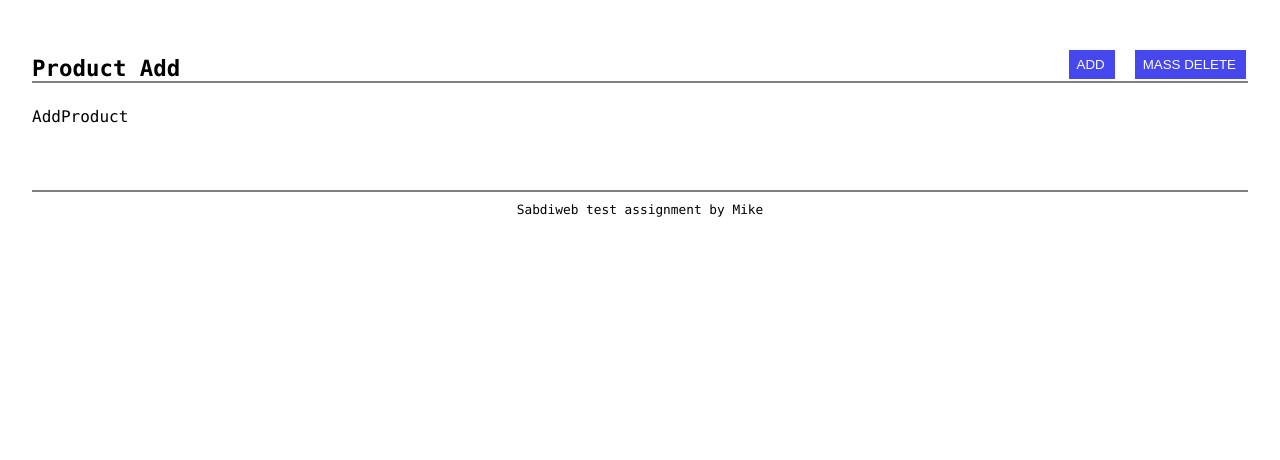
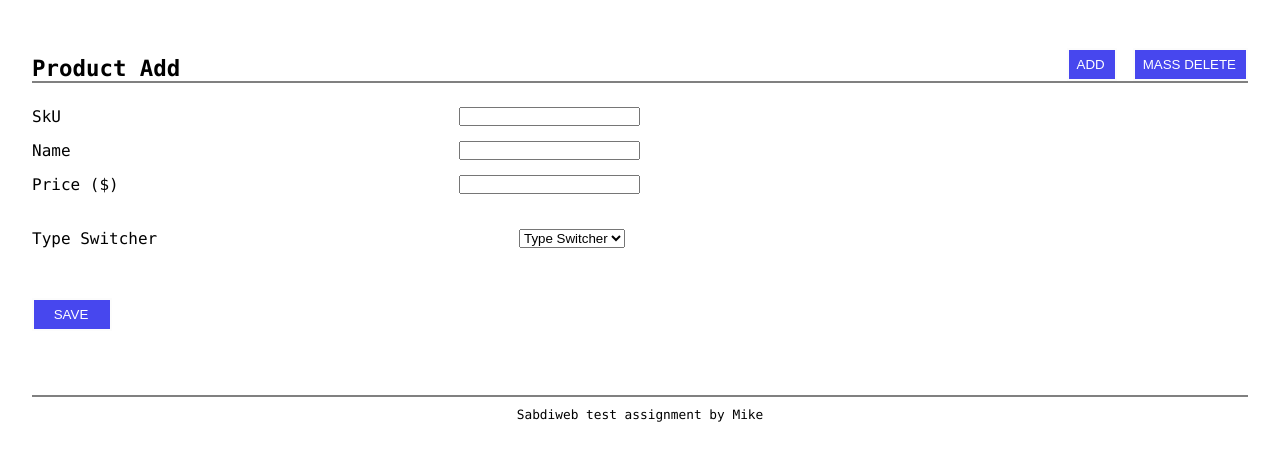
Before and after one commit to codewithmike01/Mini-ecommerce-Front-end-junior, a React (Create React App) app: page /add-product in a window 1280 px wide. Shown: the top 460 px of the page. Built offline with nearby package versions, Linux system fonts and the light colour scheme.

Commit message:
Add layout for Add

```diff
--- /dev/null
+++ b/src/components/addProduct/Form.js
@@ -0,0 +1,145 @@
+import React, { useState } from 'react';
+import styled from 'styled-components';
+import BookForm from './formUtils/BookForm';
+import DvdForm from './formUtils/DvdForm';
+import FunitureForm from './formUtils/FunitureForm';
+import Button from '../utilities/Button';
+
+function Form() {
+  const noItemShown = {
+    DVD: false,
+    Furniture: false,
+    Book: false,
+  };
+  const [state, setState] = useState(noItemShown);
+
+  const formSelect = (e) => {
+    const item = e.target.value;
+
+    setState(() => {
+      switch (item) {
+        case 'DVD':
+          return {
+            Furniture: false,
+            Book: false,
+            DVD: !state['DVD'],
+          };
+        case 'Furniture':
+          return {
+            DVD: false,
+            Book: false,
+            Furniture: !state['Furniture'],
+          };
+        case 'Book':
+          return {
+            Furniture: false,
+            DVD: false,
+            Book: !state['Book'],
+          };
+        default:
+          return { noItemShown };
+      }
+    });
+  };
+
+  const handleSubmit = (e) => {
+    console.log('in form');
+    e.preventDefault();
+    console.log('in form');
+  };
+
+  return (
+    <Container>
+      <form
+        className="product-form flex column"
+        onSubmit={(e) => handleSubmit(e)}
+      >
+        <div className="form-item flex j-between">
+          <label>SkU</label>
+          <input type="text" name="sku" id="sku" required />
+        </div>
+
+        <div className="form-item flex j-between">
+          <label>Name</label>
+          <input type="text" name="name" id="name" required />
+        </div>
+
+        <div className="form-item flex j-between">
+          <label>Price ($)</label>
+          <input type="text" name="price" id="price" required />
+        </div>
+
+        <div className=" switcher form-item flex j-between">
+          <label>Type Switcher</label>
+          <select onChange={(e) => formSelect(e)}>
+            <option selected>Type Switcher</option>
+            <option value="DVD">DVD</option>
+            <option value="Furniture">Furniture</option>
+            <option value="Book">Book</option>
+          </select>
+        </div>
+
+        <section className="dynamic-form flex column">
+          <div
+            className="book-form"
+            style={{ display: state['Book'] ? 'block' : 'none' }}
+          >
+            <BookForm />
+          </div>
+
+          <div
+            className="dvd-form"
+            style={{ display: state['DVD'] ? 'block' : 'none' }}
+          >
+            <DvdForm />
+          </div>
+
+          <div
+            className="furniture-form"
+            style={{ display: state['Furniture'] ? 'block' : 'none' }}
+          >
+            <FunitureForm />
+          </div>
+        </section>
+
+        <Button type="submit" title="SAVE" className="button">
+          Save
+        </Button>
+      </form>
+    </Container>
+  );
+}
+
+export default Form;
+const Container = styled.div`
+  .product-form {
+    gap: 15px;
+
+    .switcher {
+      margin: 20px 0;
+      padding-right: 15px;
+    }
+
+    .form-item {
+      gap: 20px;
+      align-items: flex-end;
+
+      label {
+        font-size: 1rem;
+      }
+    }
+
+    .dynamic-form {
+      gap: 15px;
+    }
+
+    input:focus {
+      outline: none;
+      padding-left: 2px;
+    }
+
+    .button {
+      width: 80px;
+    }
+  }
+`;
--- a/src/components/addProduct/Index.js
+++ b/src/components/addProduct/Index.js
@@ -1,12 +1,15 @@
 import React from 'react';
 import styled from 'styled-components';
 import Header from '../feature/Header';
+import Form from './Form';
 
 function AddProduct() {
   return (
     <>
       <Header headingText="Product Add" />
-      <Container>AddProduct</Container>
+      <Container>
+        <Form />
+      </Container>
     </>
   );
 }
--- /dev/null
+++ b/src/components/addProduct/formUtils/BookForm.js
@@ -0,0 +1,21 @@
+import React from 'react';
+import styled from 'styled-components';
+
+function BookForm() {
+  return (
+    <Container>
+      <div className="form-item flex j-between">
+        <label>Weight (KG) </label>
+        <input type="text" id="book" name="books" required />
+      </div>
+      <p>Please Provide Weight</p>
+    </Container>
+  );
+}
+
+export default BookForm;
+const Container = styled.div`
+  p {
+    margin-top: 20px;
+  }
+`;
--- /dev/null
+++ b/src/components/addProduct/formUtils/DvdForm.js
@@ -0,0 +1,21 @@
+import React from 'react';
+import styled from 'styled-components';
+
+function DvdForm() {
+  return (
+    <Container>
+      <div className="form-item flex j-between">
+        <label>Size (MB) </label>
+        <input type="text" id="DVD" name="DVD" required />
+      </div>
+      <p>Please Provide Size</p>
+    </Container>
+  );
+}
+
+export default DvdForm;
+const Container = styled.div`
+  p {
+    margin-top: 20px;
+  }
+`;
--- /dev/null
+++ b/src/components/addProduct/formUtils/FunitureForm.js
@@ -0,0 +1,28 @@
+import React from 'react';
+import styled from 'styled-components';
+
+function FunitureForm() {
+  return (
+    <Container className="flex column">
+      <div className="form-item flex j-between">
+        <label>Height (CM)</label>
+        <input type="text" id="height" name="height" required />
+      </div>
+      <div className="form-item flex j-between">
+        <label>Width (CM)</label>
+        <input type="text" id="height" name="weight" required />
+      </div>
+      <div className="form-item flex j-between">
+        <label>Length (CM)</label>
+        <input type="text" id="length" name="length" required />
+      </div>
+
+      <p>Please Provide dimensions in HxWxL</p>
+    </Container>
+  );
+}
+
+export default FunitureForm;
+const Container = styled.div`
+  gap: 15px;
+`;
--- a/src/components/feature/Header.js
+++ b/src/components/feature/Header.js
@@ -1,5 +1,5 @@
 import React from 'react';
-import Button from '../utilities/button';
+import Button from '../utilities/Button';
 import styled from 'styled-components';
 import { useNavigate } from 'react-router-dom';
 
--- a/src/index.css
+++ b/src/index.css
@@ -61,3 +61,7 @@ p {
   cursor: pointer;
   background-color: rgba(10, 10, 233, 1);
 }
+
+.form-item {
+  width: 50%;
+}
```
Also changed, not shown: src/components/addProduct/formUtils/Ultils.js (added), src/components/utilities/Button.js (renamed from src/components/utilities/button.js).
